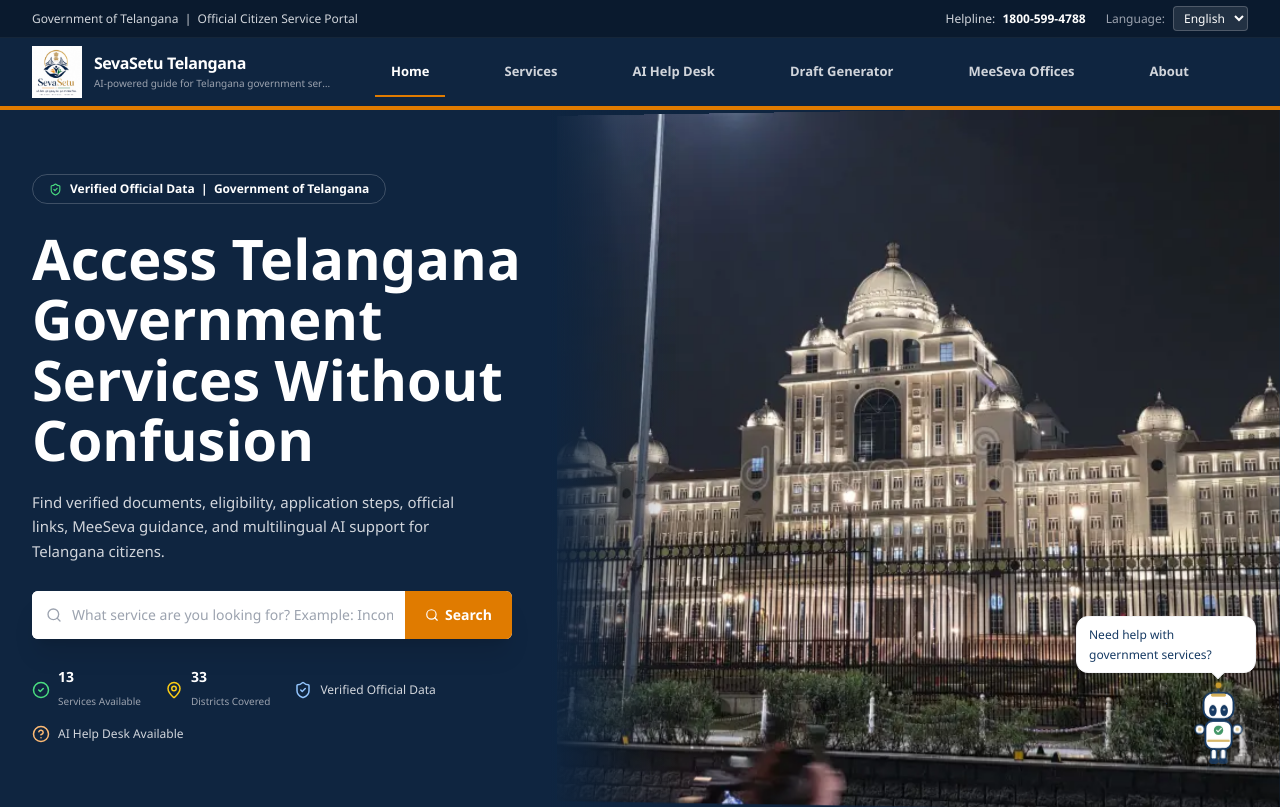
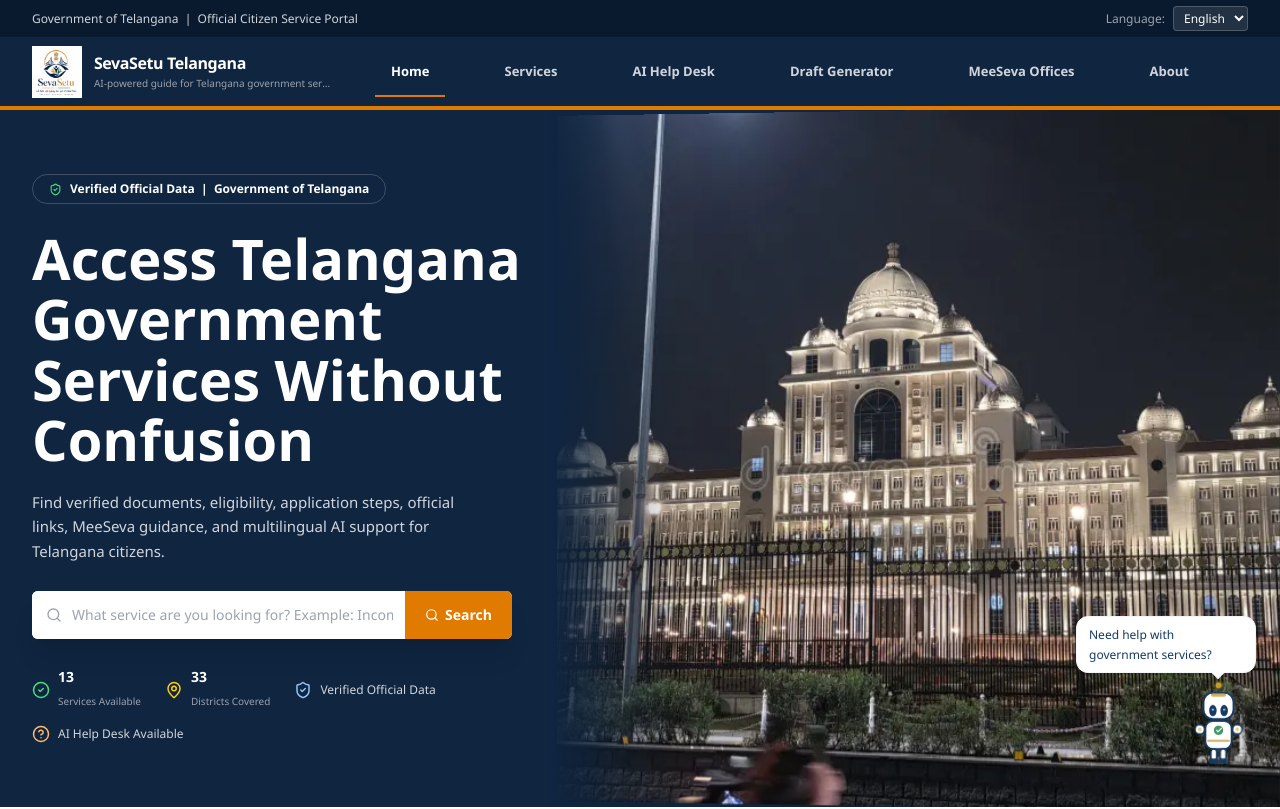
Before and after one commit to Digital-India-Hackathon-2026/srs, a Next.js app: page / in a window 1280 px wide. Shown: the top 809 px of the page. Built offline with nearby package versions, Linux system fonts and the light colour scheme.

Commit message:
fix: remove global helpline number from website header

```diff
--- a/components/Header.js
+++ b/components/Header.js
@@ -28,8 +28,7 @@ export default function Header() {
             {t("header.govName")} &nbsp;|&nbsp; {t("header.portalName")}
           </span>
           <span className="hidden sm:flex items-center gap-1 flex-shrink-0">
-            {t("header.helpline")}:&nbsp;<strong className="text-white">1800-599-4788</strong>
-            <span className="ml-4 text-gray-400">{t("header.language")}:</span>
+            <span className="text-gray-400">{t("header.language")}:</span>
             <select
               className="bg-white/10 border border-white/20 text-white text-xs rounded px-1.5 py-0.5 outline-none cursor-pointer ml-1"
               value={language}
```
